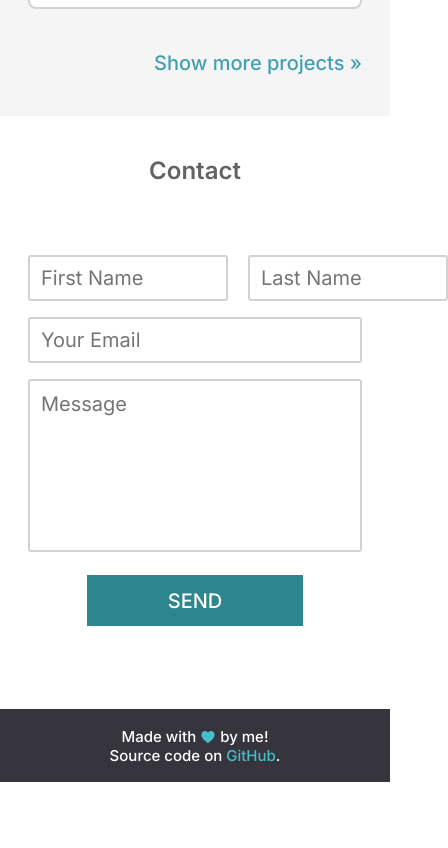
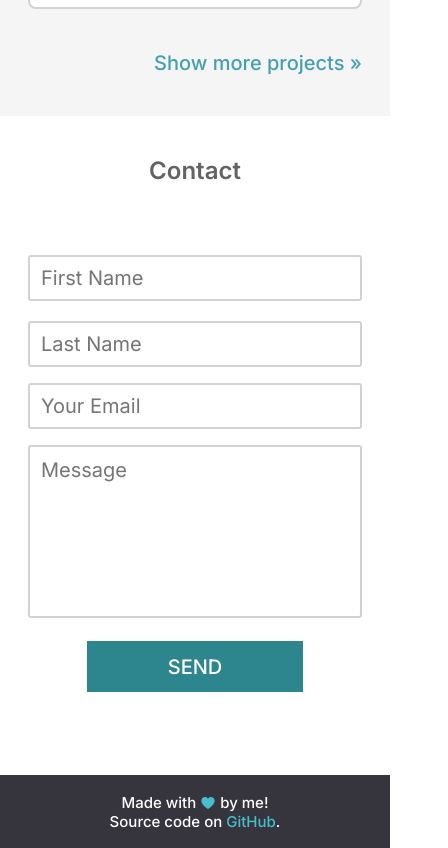
Before and after one commit to 4ndrs/portfolio-projekt, a Next.js app: page / in a window 390 px wide. Shown: the part 3821-4669 px from the top of the page, 448 px wide, since content can reach past the window. Before the commit the page ends 4603 px from the top, so only its background shows below. Built offline with nearby package versions, Linux system fonts and the light colour scheme.

Commit message:
Add media query to Contact component

```diff
--- a/components/Contact.module.css
+++ b/components/Contact.module.css
@@ -65,3 +65,13 @@
   background-color: var(--miku-color-two);
   cursor: pointer;
 }
+
+@media (max-width: 555px) {
+  .names {
+    flex-direction: column;
+  }
+
+  .nameField {
+    min-width: unset;
+  }
+}
```
